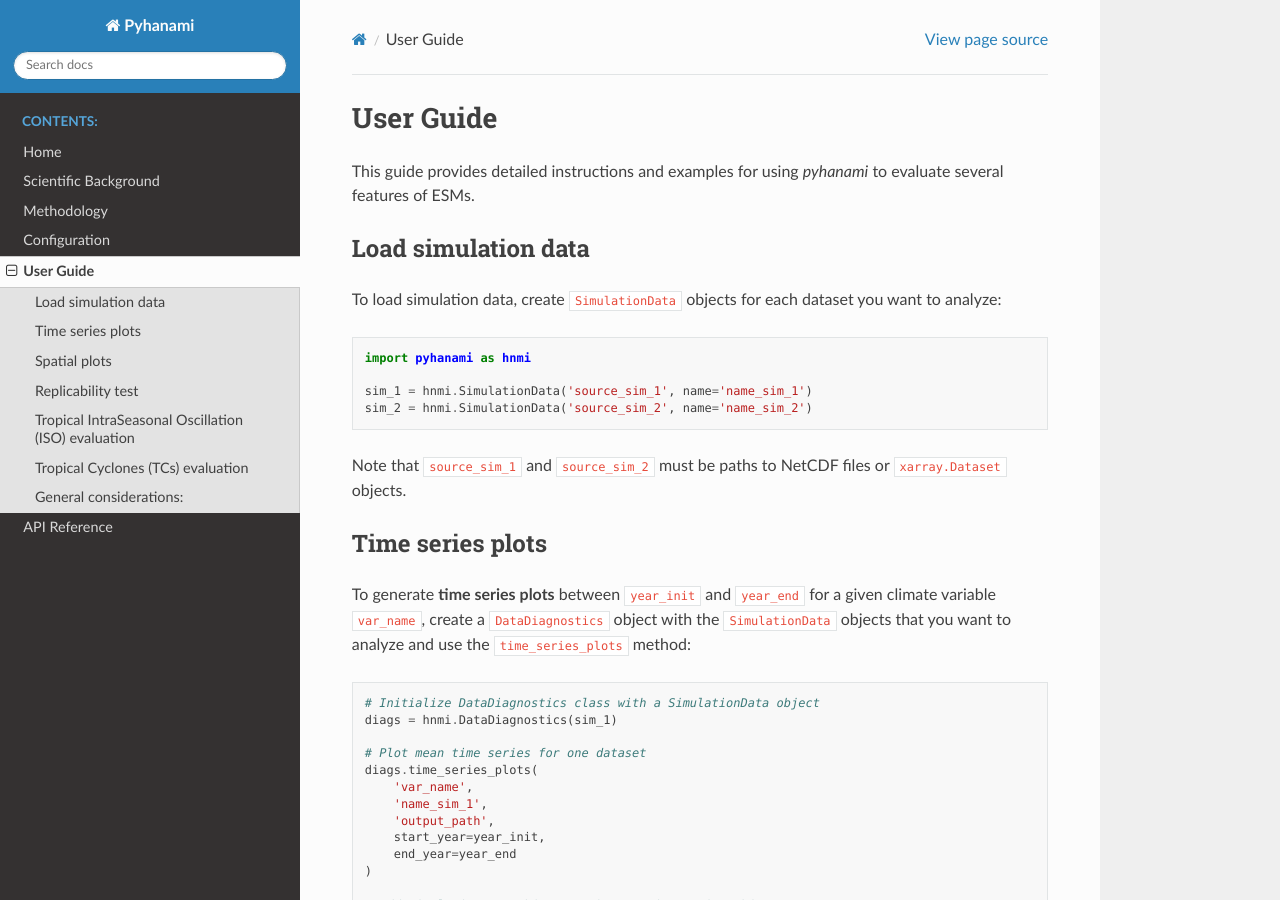
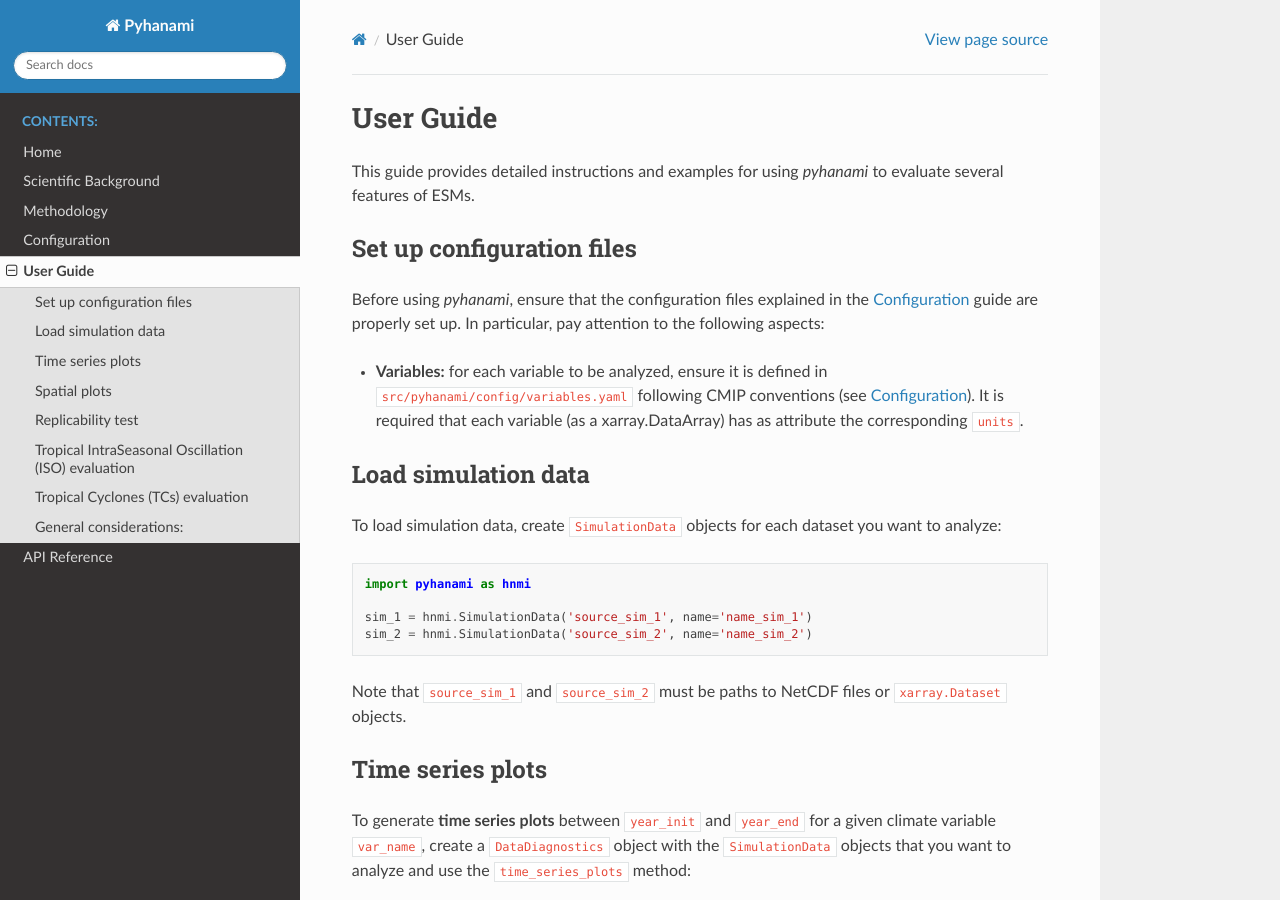
Before and after one commit to BSC-ES/pyhanami, a Sphinx documentation site: the page built from docs/source/User-Guide.md, in a window 1280 px wide and 900 px high. Built offline with Sphinx 7.4.7 and the Read the Docs theme 3.1.0, drawn with Linux system fonts in a browser that asks for light colours.

```diff
--- a/docs/source/User-Guide.md
+++ b/docs/source/User-Guide.md
@@ -2,9 +2,13 @@
 
 This guide provides detailed instructions and examples for using _pyhanami_ to evaluate several features of ESMs.
 
-<!-- ## Set up configuration files
+ ## Set up configuration files
 
-TO DO: add explanation of configuration files.-->
+Before using _pyhanami_, ensure that the configuration files explained in the [Configuration](./Configuration.md) guide are properly set up. In particular, pay attention to the following aspects:
+
+- **Variables:** for each variable to be analyzed, ensure it is defined in `src/pyhanami/config/variables.yaml` following CMIP conventions (see [Configuration](./Configuration.md#variables.yaml)). It is required that each variable (as a xarray.DataArray) has as attribute the corresponding `units`.
+
+<!-- TO DO: finish explanation of configuration files.-->
 
 ## Load simulation data
 
```
Also changed, not shown: docs/source/Configuration.md (+1 -1 lines), 2 other files.
